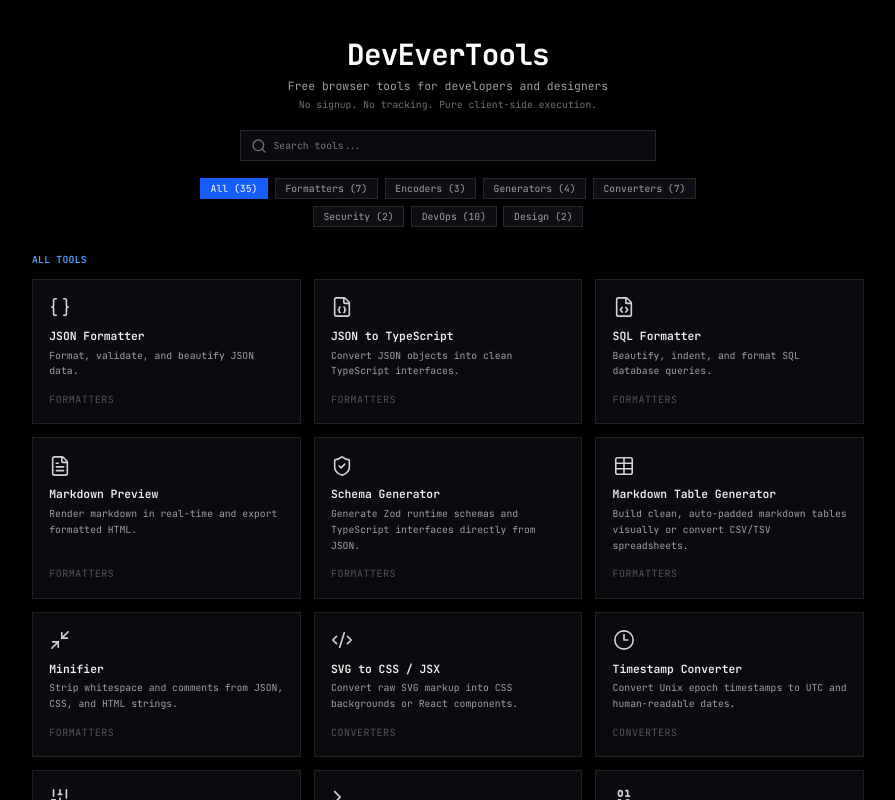
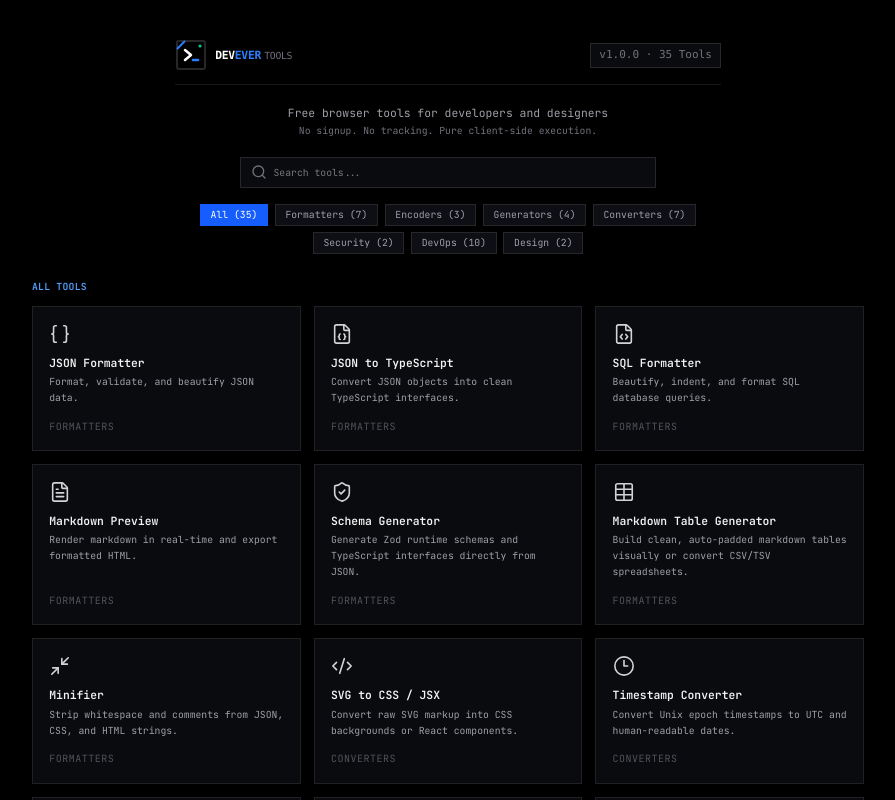
Before and after one commit to mubashir1255/DevEverTools, a Next.js app: page / in a window 1280 px wide. Shown: the top 800 px of the page, without its empty margins (192-1087 px from the left). Built offline with nearby package versions, Linux system fonts and the light colour scheme.

Commit message:
feat: integrate logo and app icon into landing vault

```diff
--- /dev/null
+++ b/src/app/icon.tsx
@@ -0,0 +1,44 @@
+import { ImageResponse } from "next/og";
+
+export const size = {
+  width: 32,
+  height: 32,
+};
+export const contentType = "image/png";
+
+export default function Icon() {
+  return new ImageResponse(
+    (
+      <div
+        style={{
+          width: "100%",
+          height: "100%",
+          display: "flex",
+          alignItems: "center",
+          justifyContent: "center",
+          background: "#000000",
+          border: "2px solid #27272a",
+          position: "relative",
+          borderRadius: 4,
+        }}
+      >
+        {/* Terminal glyph */}
+        <div
+          style={{
+            display: "flex",
+            alignItems: "center",
+            color: "#ffffff",
+            fontSize: 18,
+            fontWeight: 800,
+            fontFamily: "monospace",
+          }}
+        >
+          <span style={{ color: "#3b82f6" }}>&gt;</span>_
+        </div>
+      </div>
+    ),
+    {
+      ...size,
+    }
+  );
+}
--- a/src/app/page.tsx
+++ b/src/app/page.tsx
@@ -1,6 +1,7 @@
 "use client";
 
 import { useMemo, useState } from "react";
+import Logo from "@/components/Logo";
 import { useRouter } from "next/navigation";
 import {
   Binary,
@@ -9,7 +10,7 @@ import {
   Code2,
   FileCode,
   FileJson,
-  TableIcon,
+  Table as TableIcon,
   FileText,
   Fingerprint,
   Hash,
@@ -300,7 +301,6 @@ const tools: Tool[] = [
     icon: Layers,
     slug: "box-shadow-generator",
   },
-
 ];
 
 const categories = [
@@ -350,9 +350,14 @@ export default function Home() {
       <div className="w-full max-w-5xl mx-auto flex flex-col items-center">
         {/* Header */}
         <header className="text-center mb-8 flex flex-col items-center w-full">
-          <h1 className="text-3xl sm:text-4xl font-bold tracking-tight text-white mb-2">
-            DevEverTools
-          </h1>
+          {/* Logo Brand Header */}
+          <div className="flex items-center justify-between w-full max-w-2xl mb-6 pb-4 border-b border-zinc-900">
+            <Logo size={32} />
+            <span className="text-[11px] font-mono text-zinc-500 border border-zinc-800 bg-[#0a0b0e] px-2.5 py-1">
+              v1.0.0 · 35 Tools
+            </span>
+          </div>
+
           <p className="text-sm text-zinc-400 mb-1">
             Free browser tools for developers and designers
           </p>
--- /dev/null
+++ b/src/components/Logo.tsx
@@ -0,0 +1,70 @@
+interface LogoProps {
+  className?: string;
+  size?: number;
+  showText?: boolean;
+}
+
+export default function Logo({ className = "", size = 28, showText = true }: LogoProps) {
+  return (
+    <div className={`flex items-center gap-2.5 select-none ${className}`}>
+      {/* Brutalist Geometric SVG Emblem */}
+      <svg
+        width={size}
+        height={size}
+        viewBox="0 0 32 32"
+        fill="none"
+        xmlns="http://www.w3.org/2000/svg"
+        className="shrink-0"
+      >
+        {/* Outer Vault Frame */}
+        <rect
+          x="2"
+          y="2"
+          width="28"
+          height="28"
+          rx="2"
+          className="fill-black stroke-zinc-800"
+          strokeWidth="2"
+        />
+
+        {/* Diagonal Accent Notch */}
+        <path
+          d="M2 10L10 2"
+          className="stroke-blue-500"
+          strokeWidth="2"
+        />
+
+        {/* Command Terminal Bracket `>` */}
+        <path
+          d="M10 11L16 16L10 21"
+          className="stroke-white"
+          strokeWidth="2.5"
+          strokeLinecap="round"
+          strokeLinejoin="round"
+        />
+
+        {/* Active Cursor Pulse / Execution Dash `_` */}
+        <line
+          x1="18"
+          y1="21"
+          x2="23"
+          y2="21"
+          className="stroke-blue-500"
+          strokeWidth="2.5"
+          strokeLinecap="round"
+        />
+
+        {/* Hardware Status Dot */}
+        <circle cx="25" cy="7" r="1.5" className="fill-emerald-400" />
+      </svg>
+
+      {/* Brand Wordmark */}
+      {showText && (
+        <span className="font-mono text-sm font-bold tracking-tight text-white uppercase flex items-center">
+          Dev<span className="text-blue-500">Ever</span>
+          <span className="text-zinc-500 font-normal ml-1 text-xs">Tools</span>
+        </span>
+      )}
+    </div>
+  );
+}
```
